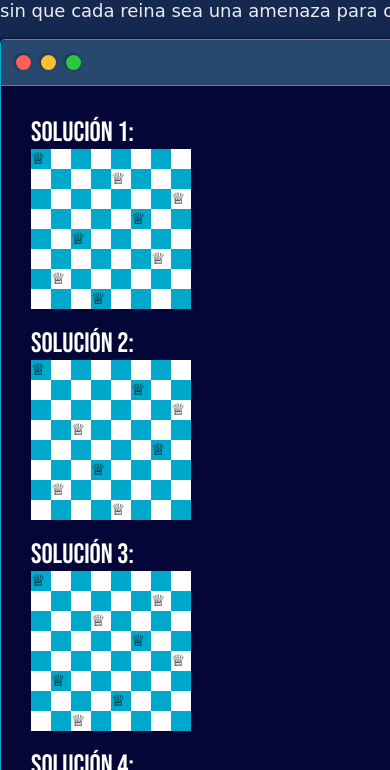
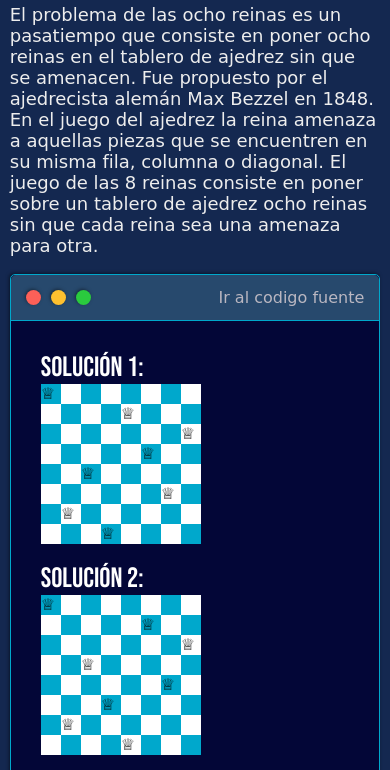
Before and after one commit to darth7ghost/8-reinas, a plain HTML site: page index.html in a window 390 px wide. Shown: the part 261-1031 px from the top of the page. Drawn offline with Linux system fonts and the light colour scheme; a web font is replaced by a local one.

Commit message:
Responsivo v.1

```diff
--- a/styles.css
+++ b/styles.css
@@ -159,3 +159,24 @@ footer {
     align-items: center;
     padding: 30px 10%;
 }
+
+@media screen and (max-width: 1200px){
+    .main-container{
+        width: 95%;
+    }
+}
+
+@media screen and (max-width: 800px){
+    .intro-wrapper{
+        grid-template-columns: 1fr;
+        grid-template-areas:
+            'nav-wrapper'
+            'left-column'
+            'right-column'
+        ;
+    }
+
+    .right-column{
+        justify-content: center;
+    }
+}
```
